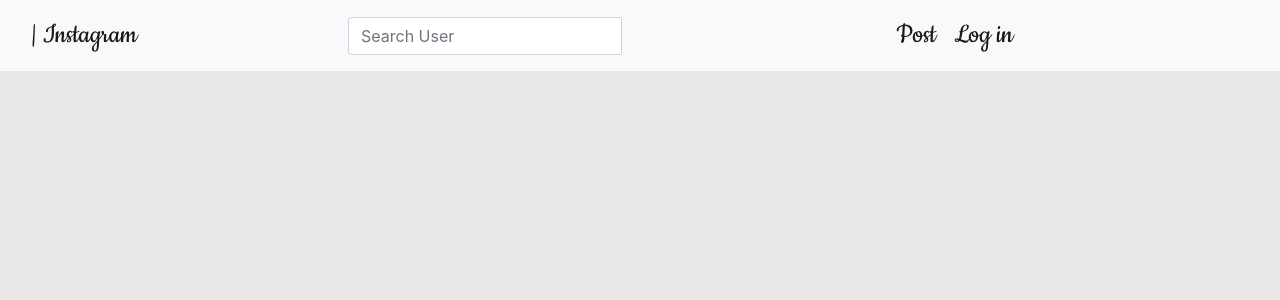
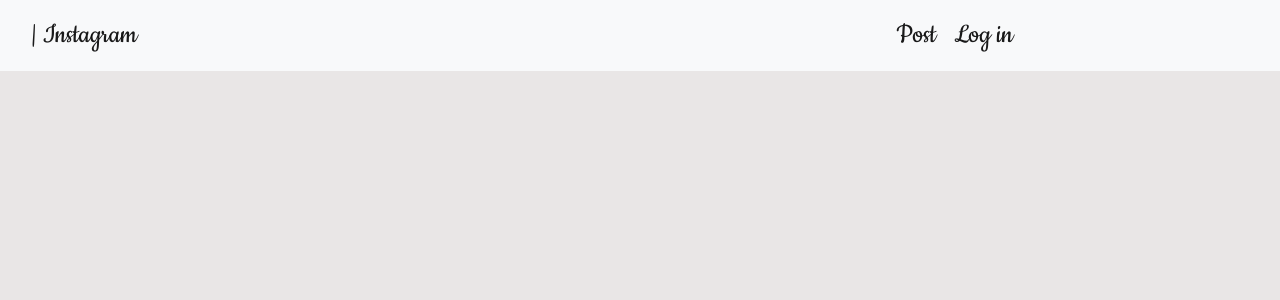
Before and after one commit to Victorvick399/Instaclone, a Django app: page / in a window 1280 px wide. Shown: the top 300 px of the page. Run offline with Django 3.2, Linux system fonts and the light colour scheme; data that the repository does not hold is empty; some libraries are stand-ins or nearby versions.

Commit message:
deployment to heroku

```diff
--- a/insta/templates/navbar.html
+++ b/insta/templates/navbar.html
@@ -14,16 +14,6 @@
         <i class="fab fa-instagram fa-3x"></i>
         <a class="navbar-brand heading" href="{% url 'Home' %}" style="font-size: 30px;"> | Instagram</a>
       </div>
-      <form class="navbar-form" role="search" action="{% url 'search_results' %}">
-
-        <div class="input-group">
-          <input type="text" class="form-control" placeholder="Search User" name="user">
-          <div class="input-group-btn">
-            <button class="btn btn-default" type="submit"><i class="glyphicon glyphicon-search"></i></button>
-          </div>
-        </div>
-
-      </form>
       <!-- Adding a search form  -->
       <div class="col-sm-4 col-md-4 navbar-right" style="font-size: 0.5rem">
         <a href="{% url 'Profile' %}"><i class="far fa-user fa-3x i_head  navbar-brand"></i></a>
```
